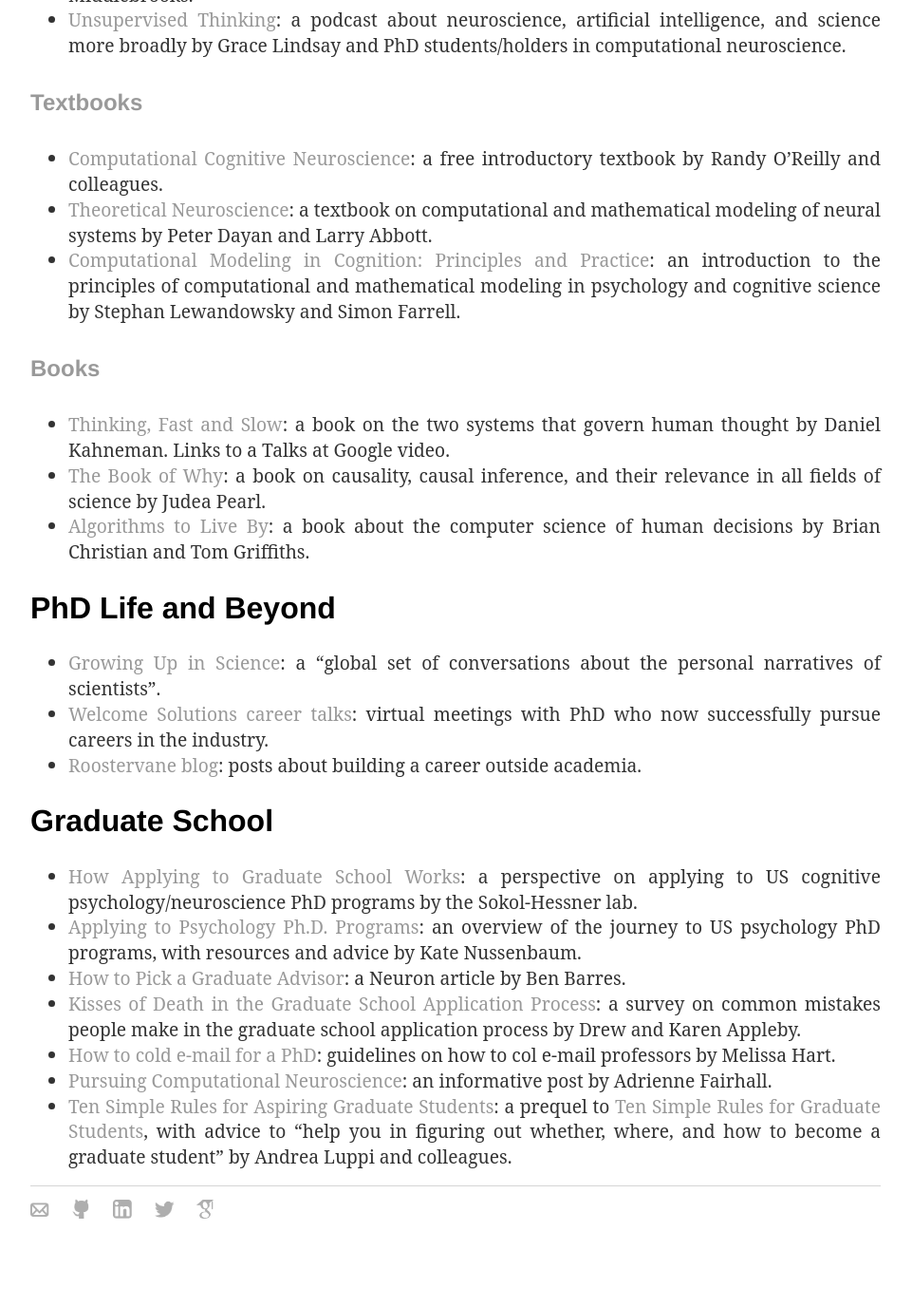
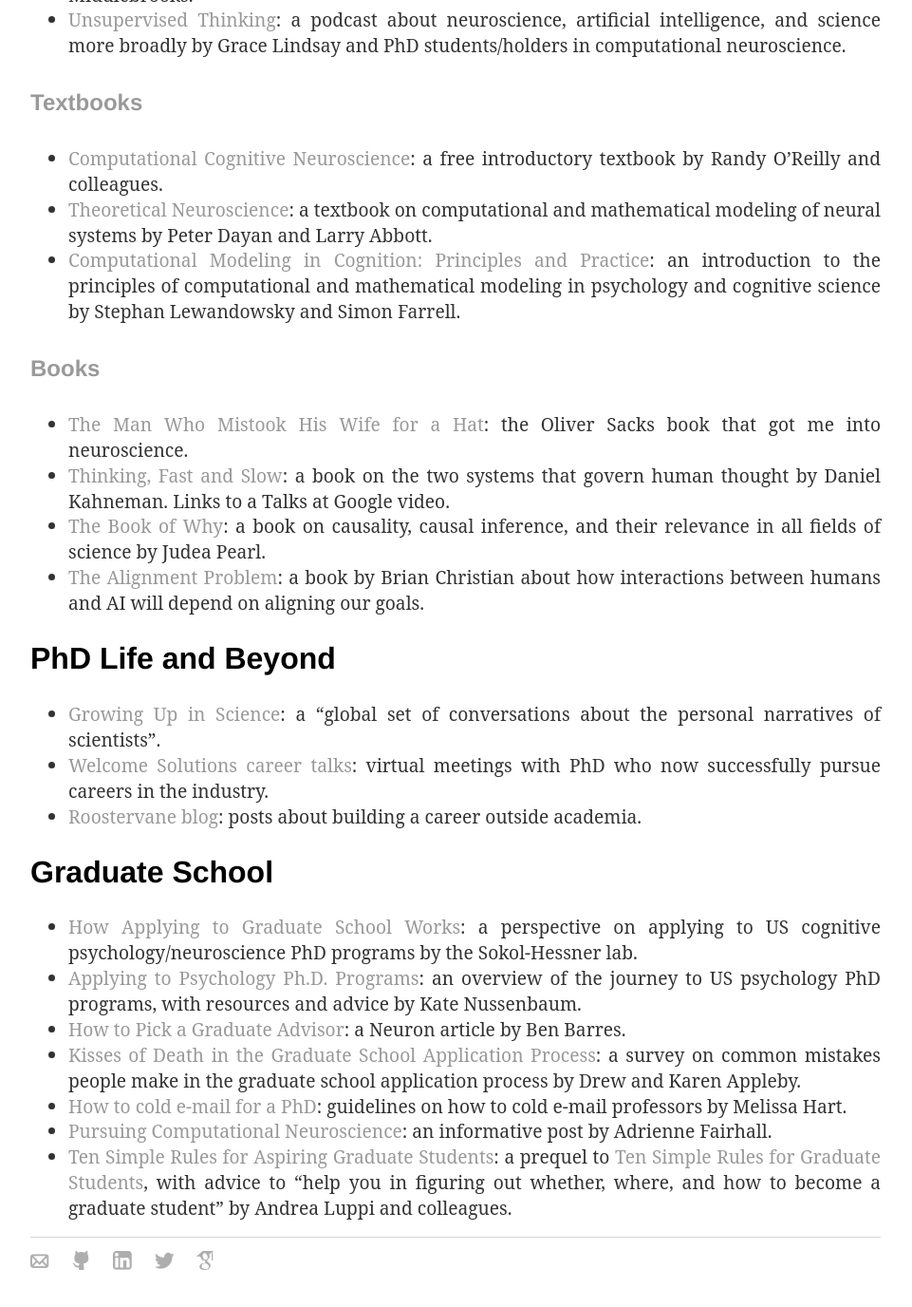
Before and after one commit to gaiamolinaro/gaiamolinaro.github.io, a Jekyll site: the page built from resources/index.html, in a window 1280 px wide and 1400 px high, scrolled down 1019 px. Shown: the top 1376 px of the window at 95% size, without its empty margins (160-1121 px from the left). Built offline with Jekyll 4.4.1, drawn with Linux system fonts in a browser that asks for light colours; nearby versions of some CDN libraries; before the commit the page ends 2365 px from its top, so only the background shows below that.

Commit message:
Update index.html

```diff
--- a/resources/index.html
+++ b/resources/index.html
@@ -37,9 +37,10 @@
 </ul>
 <h4>Books</h4>
 <ul>
+    <li class="p-li"><a href="https://en.wikipedia.org/wiki/The_Man_Who_Mistook_His_Wife_for_a_Hat" target="_blank">The Man Who Mistook His Wife for a Hat</a>: the Oliver Sacks book that got me into neuroscience.</li>
     <li class="p-li"><a href="https://www.youtube.com/watch?v=CjVQJdIrDJ0&ab_channel=TalksatGoogle" target="_blank">Thinking, Fast and Slow</a>: a book on the two systems that govern human thought by Daniel Kahneman. Links to a Talks at Google video.</li>
     <li class="p-li"><a href="http://bayes.cs.ucla.edu/WHY/" target="_blank">The Book of Why</a>: a book on causality, causal inference, and their relevance in all fields of science by Judea Pearl.</li>
-    <li class="p-li"><a href="https://algorithmstoliveby.com/" target="_blank">Algorithms to Live By</a>: a book about the computer science of human decisions by Brian Christian and Tom Griffiths.</li>
+    <li class="p-li"><a href="https://brianchristian.org/the-alignment-problem/" target="_blank">The Alignment Problem</a>: a book by Brian Christian about how interactions between humans and AI will depend on aligning our goals.</li>
 </ul>
 <h2>PhD Life and Beyond</h2>
 <ul>
@@ -53,7 +54,7 @@
     <li class="p-li"><a href="https://www.katenuss.com/advice/applying_to_phd/" target="_blank">Applying to Psychology Ph.D. Programs</a>: an overview of the journey to US psychology PhD programs, with resources and advice by Kate Nussenbaum.</li>
     <li class="p-li"><a href="https://www.sciencedirect.com/science/article/pii/S0896627313009070" target="_blank">How to Pick a Graduate Advisor</a>: a Neuron article by Ben Barres.</li>
     <li class="p-li"><a href="https://psychology.unl.edu/psichi/Graduate_School_Application_Kisses_of_Death.pdf" target="_blank">Kisses of Death in the Graduate School Application Process</a>: a survey on common mistakes people make in the graduate school application process by Drew and Karen Appleby.</li>
-    <li class="p-li"><a href="https://www.nature.com/articles/d41586-023-00786-8?WT.ec_id=NATURE-202303&sap-outbound-id=6536923AA049A7303142882BCE48378D74D0BC20" target="_blank">How to cold e-mail for a PhD</a>: guidelines on how to col e-mail professors by Melissa Hart.</li>
+    <li class="p-li"><a href="https://www.nature.com/articles/d41586-023-00786-8?WT.ec_id=NATURE-202303&sap-outbound-id=6536923AA049A7303142882BCE48378D74D0BC20" target="_blank">How to cold e-mail for a PhD</a>: guidelines on how to cold e-mail professors by Melissa Hart.</li>
     <li class="p-li"><a href="https://fairhalllab.com/2013/06/14/pursuing-computational-neuroscience/" target="_blank">Pursuing Computational Neuroscience</a>: an informative post by Adrienne Fairhall.</li>
     <li class="p-li"><a href="https://journals.plos.org/ploscompbiol/article?id=10.1371/journal.pcbi.1009276" target="_blank">Ten Simple Rules for Aspiring Graduate Students</a>:
 	a prequel to <a href="https://journals.plos.org/ploscompbiol/article?id=10.1371/journal.pcbi.0030229" target="_blank">Ten Simple Rules for Graduate Students</a>, with advice
```
